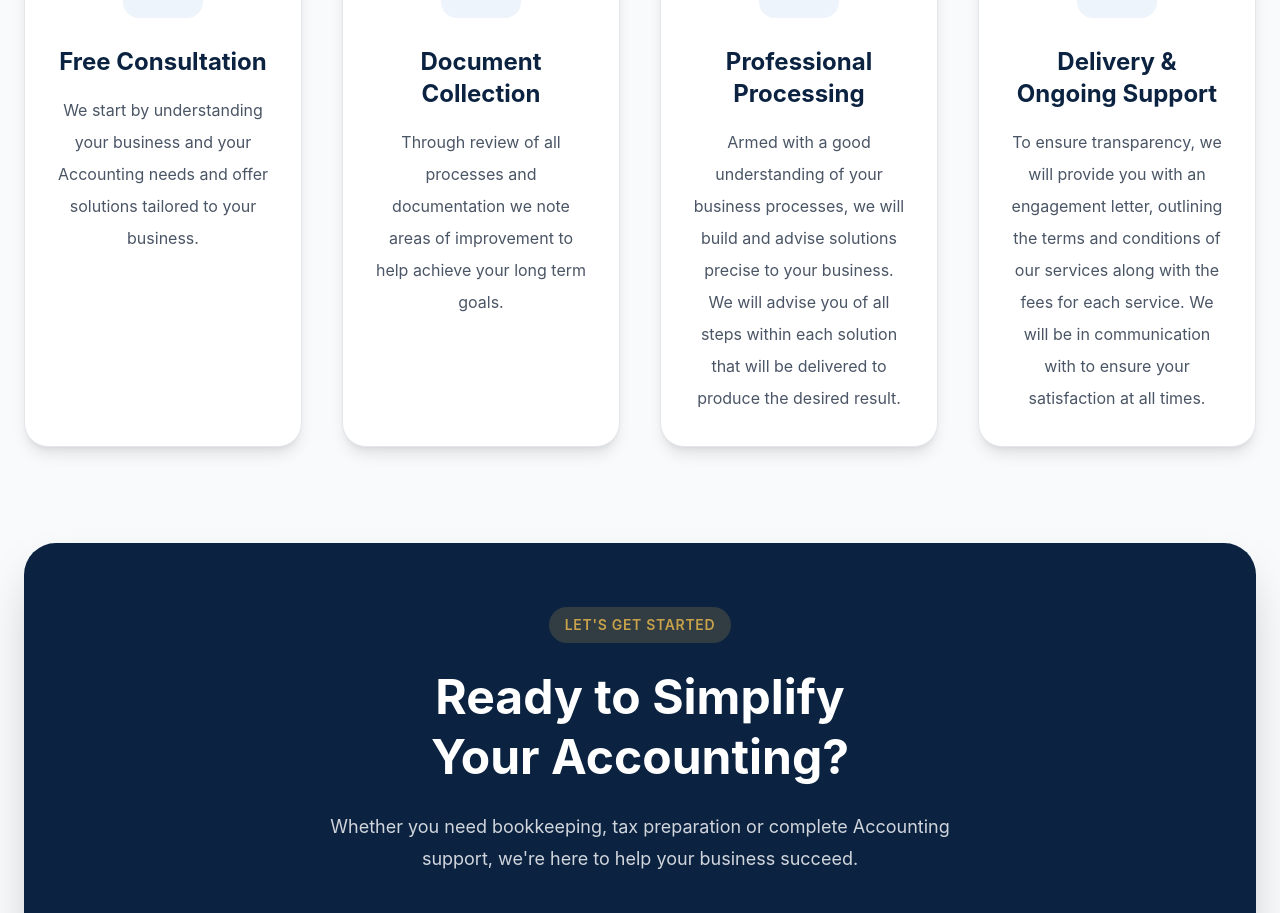
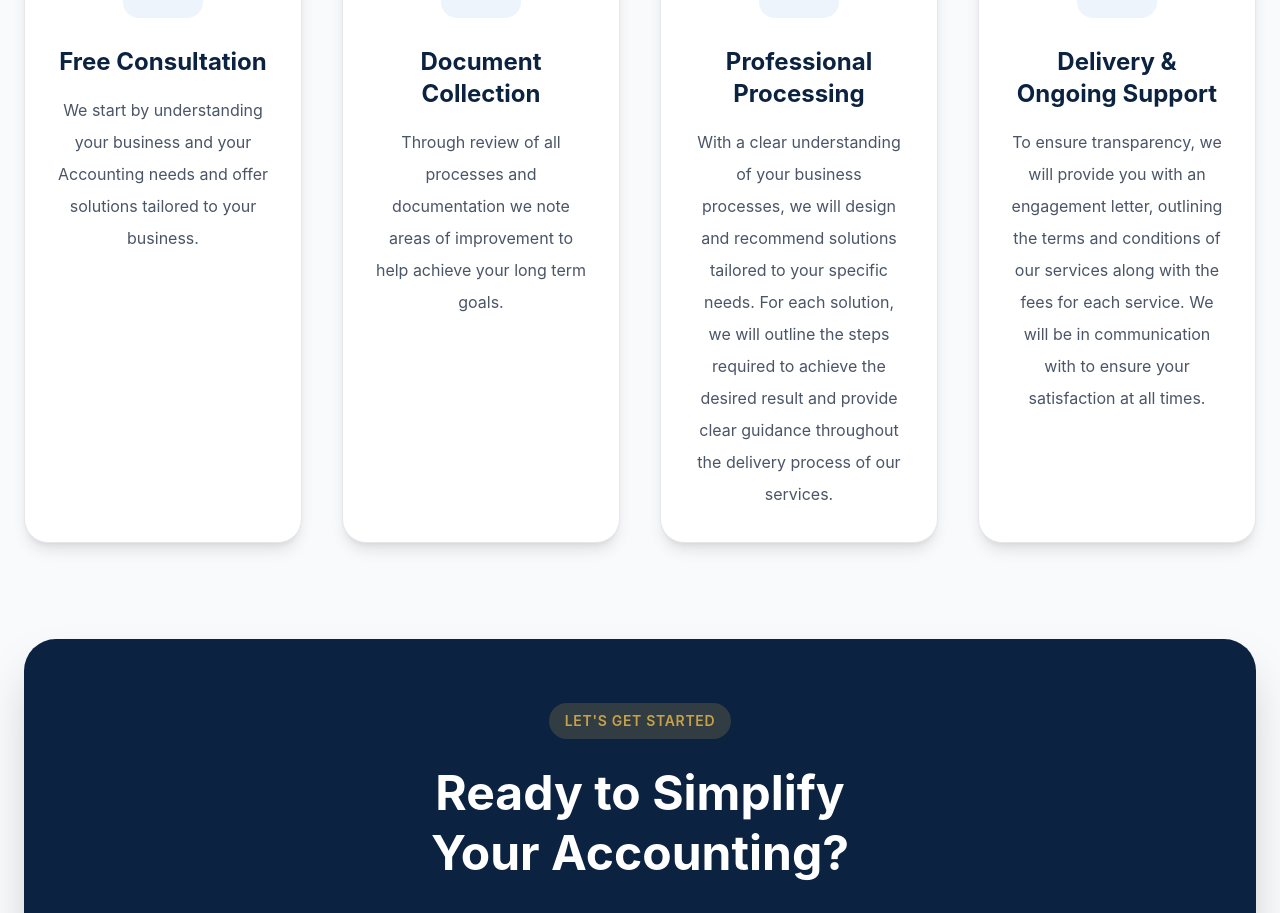
Before and after one commit to justicefriday/nko-Accountant, a React (Vite) app: page / in a window 1280 px wide. Shown: the part 6200-7113 px from the top of the page. Built offline with nearby package versions, Linux system fonts and the light colour scheme.

Commit message:
Process fixed

```diff
--- a/src/data/process.js
+++ b/src/data/process.js
@@ -22,7 +22,7 @@ const process = [
     id: 3,
     icon: FaCalculator,
     title: "Professional Processing",
-    text: "Armed with a good understanding of your business processes, we will build and advise solutions precise to your business. We will advise you of all steps within each solution that will be delivered to produce the desired result.",
+    text: "With a clear understanding of your business processes, we will design and recommend solutions tailored to your specific needs. For each solution, we will outline the steps required to achieve the desired result and provide clear guidance throughout the delivery process of our services.",
   },
   {
     id: 4,
```
